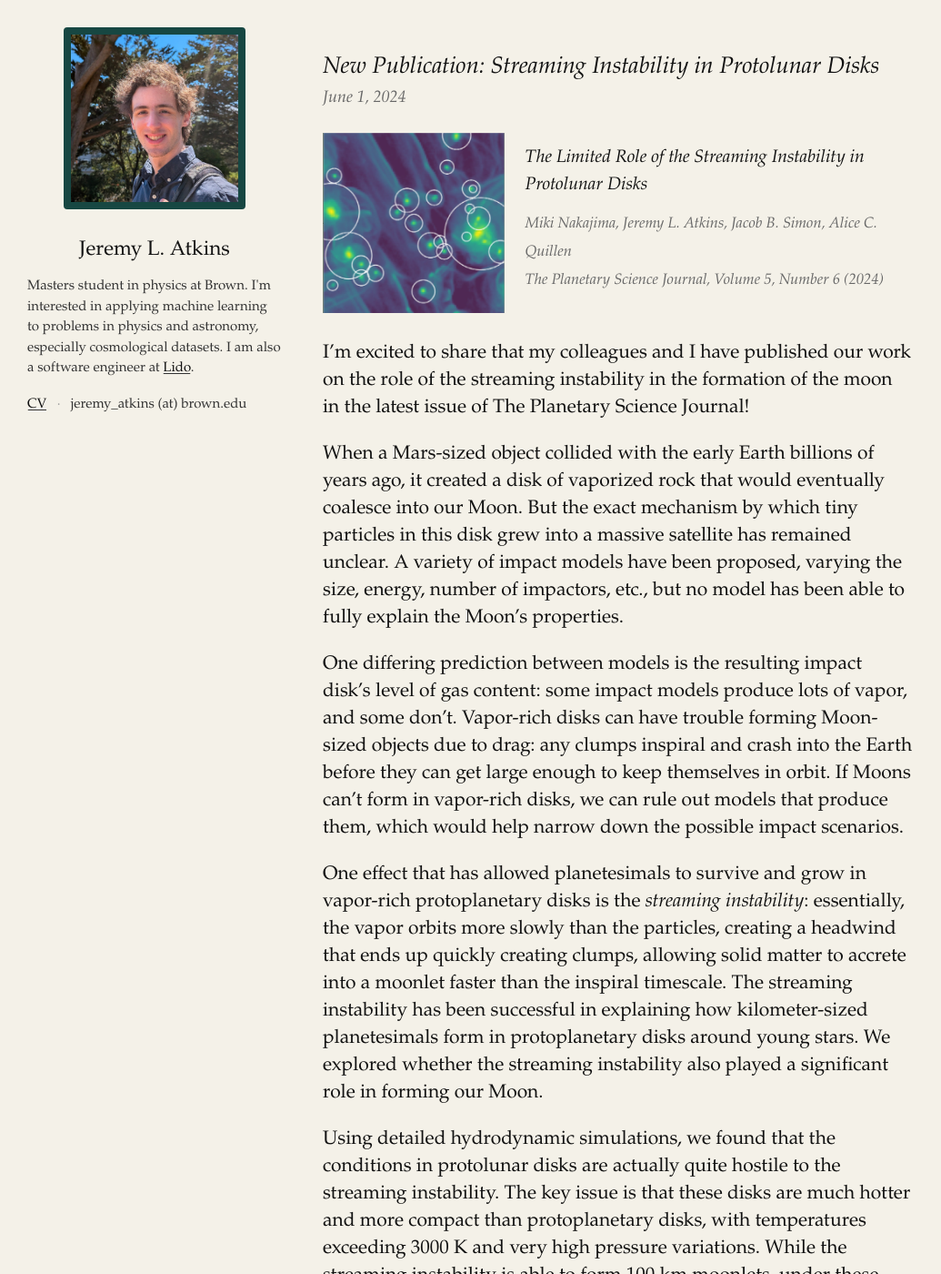
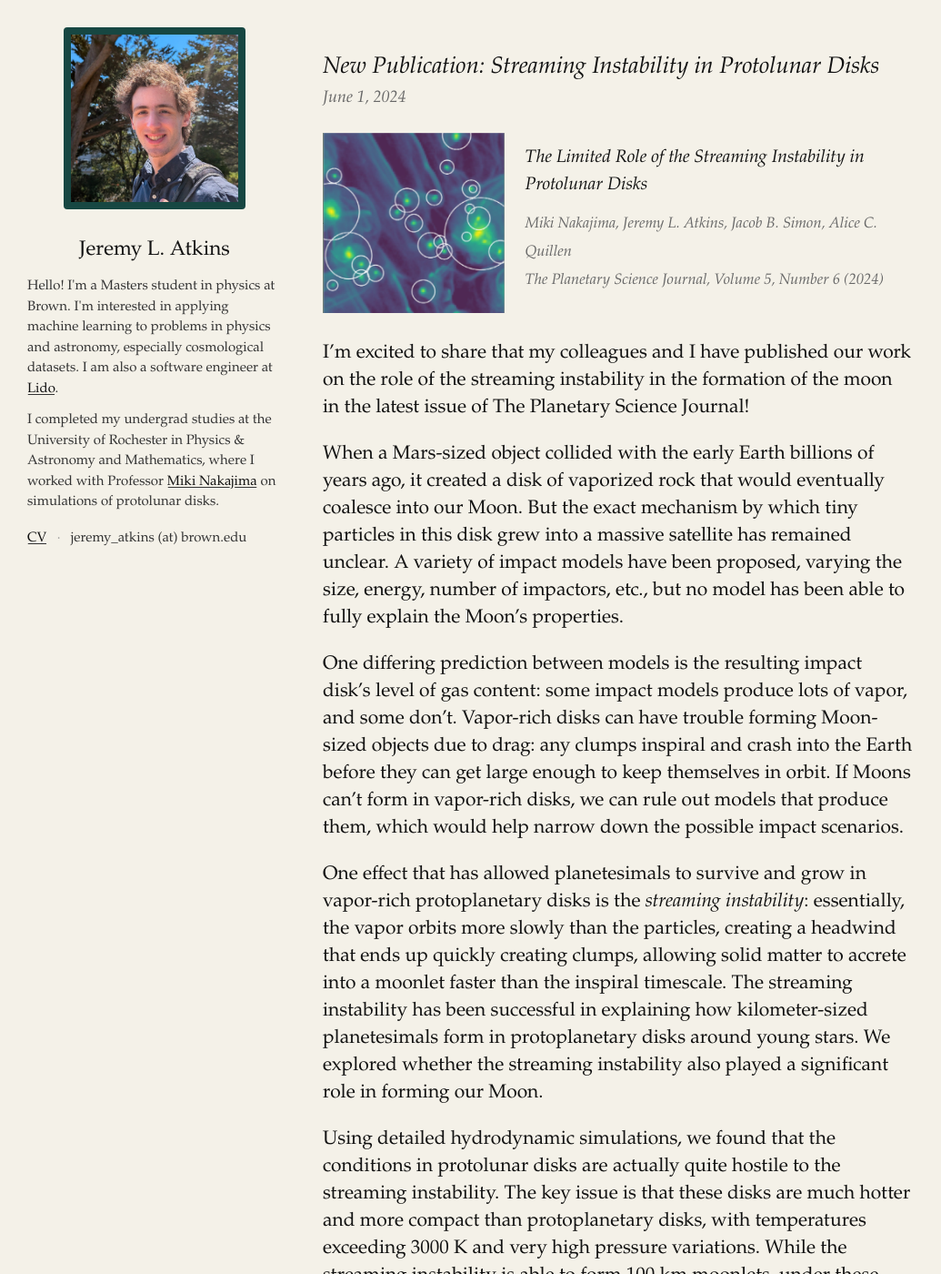
Before and after one commit to jatkins5/jatkins5.github.io, a Jekyll site: the page built from index.html, in a window 1280 px wide and 1400 px high. Shown: the whole window at 91% size, without its empty margins (0-1035 px from the left). Built offline with Jekyll 4.4.1, drawn with Linux system fonts in a browser that asks for light colours; some web fonts are replaced.

Commit message:
improve sidebar description

```diff
--- a/_config.yml
+++ b/_config.yml
@@ -9,7 +9,7 @@ last_name: Atkins
 email: jeremy_atkins@brown.edu
 display_email: jeremy_atkins (at) brown.edu
 description: Software engineer interested in applying technology to unsolved scientific problems
-sidebar_description: Masters student in physics at Brown. I'm interested in applying machine learning to problems in physics and astronomy, especially cosmological datasets. I am also a software engineer at <a href="https://lido.app">Lido</a>.
+sidebar_description: <p>Hello! I'm a Masters student in physics at Brown. I'm interested in applying machine learning to problems in physics and astronomy, especially cosmological datasets. I am also a software engineer at <a href="https://lido.app">Lido</a>.</p><p>I completed my undergrad studies at the University of Rochester in Physics & Astronomy and Mathematics, where I worked with Professor <a href="https://www.mikinakajima.com/">Miki Nakajima</a> on simulations of protolunar disks.</p>
 footer_text: brought to you by <a href="https://jekyllrb.com/">jekyll</a>, <a href="https://edwardtufte.github.io/tufte-css/">tufte</a>, <a href="https://claude.ai">claude</a>, and me!
 keywords:
 lang: en
--- a/assets/css/tufte.css
+++ b/assets/css/tufte.css
@@ -89,6 +89,17 @@ body {
     line-height: 1.5;
     text-align: left;
     color: #333;
+}
+
+.profile .description p {
+    text-align: left;
+    margin-bottom: 0.8rem;
+    font-size: 1rem;
+    line-height: 1.5;
+}
+
+.profile .description p:last-child {
+    margin-bottom: 0;
 }
 
 .profile .description a {
--- a/index.html
+++ b/index.html
@@ -17,7 +17,7 @@ layout: none
             <div class="profile">
                 <img src="{{ '/assets/img/prof_pic.jpg' | relative_url }}" alt="{{ site.first_name }} {{ site.last_name }}">
                 <h1>{{ site.first_name }} {% if site.middle_name %}{{ site.middle_name }} {% endif %}{{ site.last_name }}</h1>
-                <p class="description">{{ site.sidebar_description | default: "Software engineer interested in applying technology to unsolved scientific problems, especially in physics & astronomy." }}</p>
+                <div class="description">{{ site.sidebar_description | default: "Software engineer interested in applying technology to unsolved scientific problems, especially in physics & astronomy." }}</div>
                 <div class="profile-links">
                     <a href="{{ '/assets/pdf/cv.pdf' | relative_url }}" target="_blank">CV</a>
                     <span class="email-separator">·</span>
```
